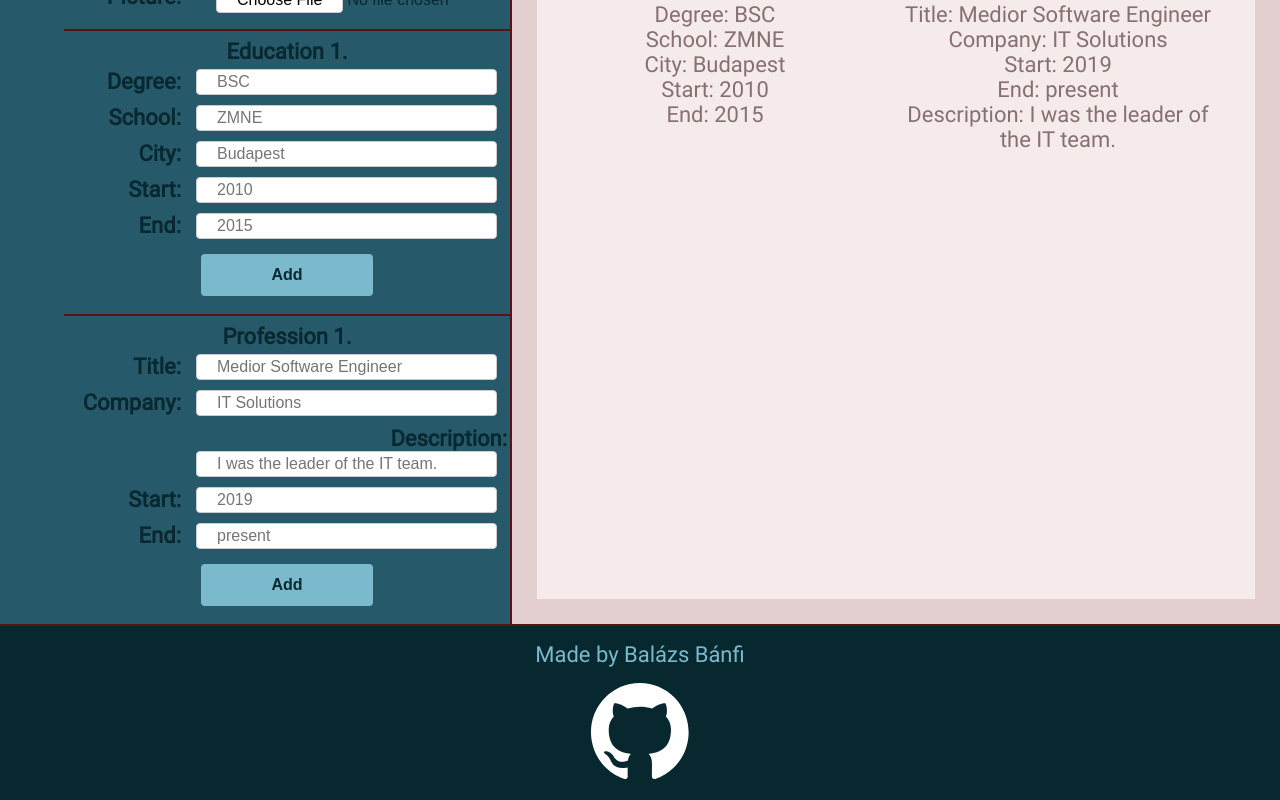
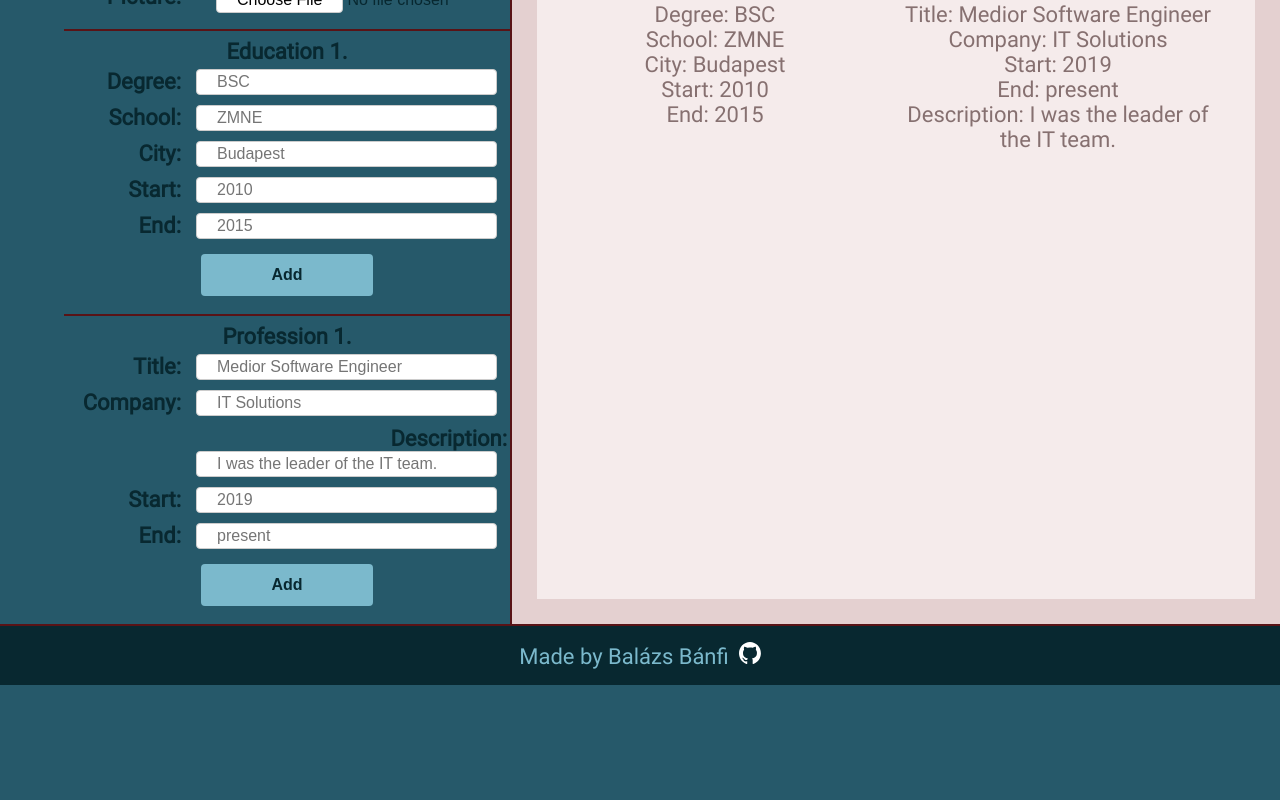
Before and after one commit to BalazsBanfi/CV-generator, a React (Vite) app: page / in a window 1280 px wide. Shown: the part 495-1295 px from the top of the page. After the commit the page ends 1180 px from the top, so only its background shows below. Built offline with nearby package versions, Linux system fonts and the light colour scheme.

Commit message:
Add footer transition

```diff
--- a/src/components/Footer.jsx
+++ b/src/components/Footer.jsx
@@ -3,10 +3,16 @@ import GitHubSvg from "../assets/gh-white.svg";
 export default function Footer() {
   return (
     <footer id="footer">
-      <p>Made by Balázs Bánfi</p>
-      <a target="_blank" rel="noreferrer" href="https://github.com/BalazsBanfi">
-        <img id="footer-img" src={GitHubSvg} />
-      </a>
+      <p>
+        Made by Balázs Bánfi
+        <a
+          target="_blank"
+          rel="noreferrer"
+          href="https://github.com/BalazsBanfi"
+        >
+          <img id="footer-img" src={GitHubSvg} />
+        </a>
+      </p>
     </footer>
   );
 }
--- a/src/styles/style.css
+++ b/src/styles/style.css
@@ -197,18 +197,24 @@ button:hover {
 footer {
   grid-area: 3 / 1 / 4 / 3;
   min-width: 100%;
-  padding: 0.5rem;
+  padding: 1rem;
   background-color: var(--headBg);
   color: var(--headC);
   border-top: 2px solid var(--borderC);
 }
 
 footer * {
-  padding: 0.5rem;
+  display: inline-block;
 }
 
-footer a {
-  max-width: 40px;
+footer img {
+  margin-left: 10px;
+  max-width: 22px;
+  transition: 0.5s ease-in-out;
+}
+
+footer img:hover {
+  transform: scale(1.5) rotate(360deg);
 }
 
 /************************
```
